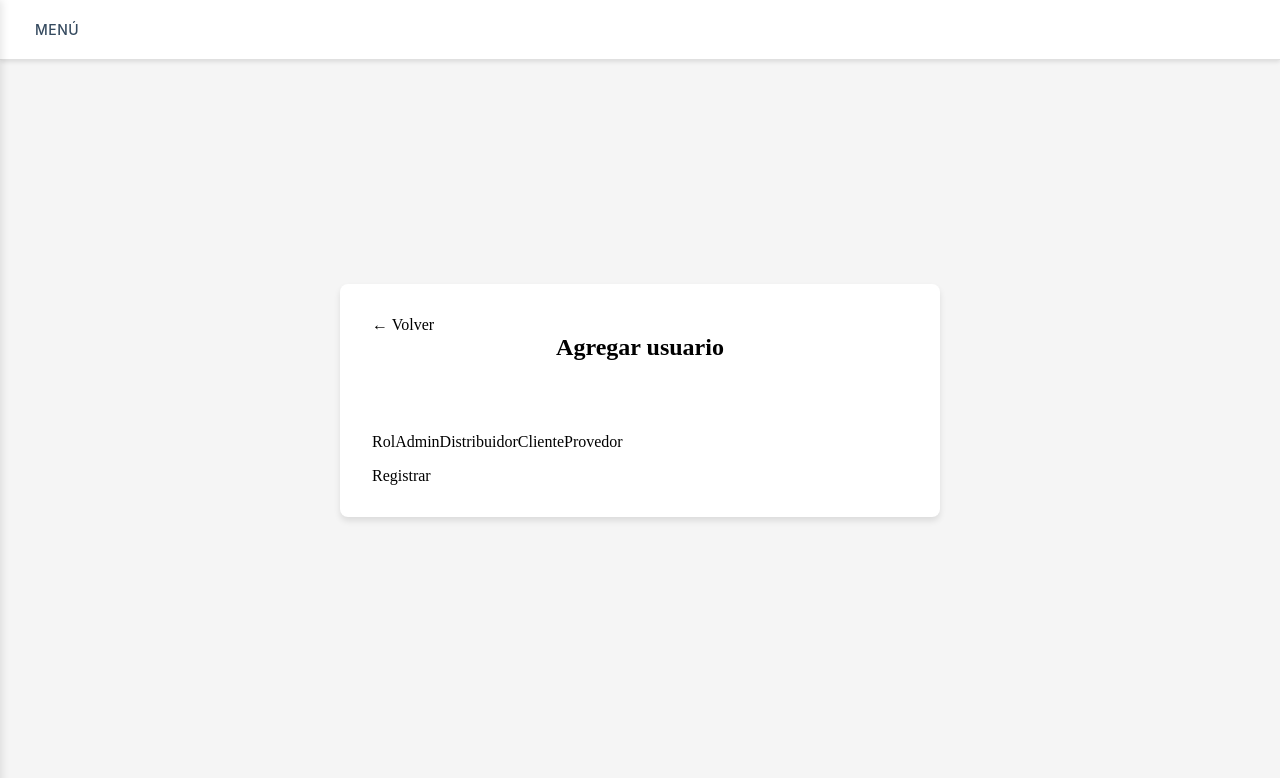
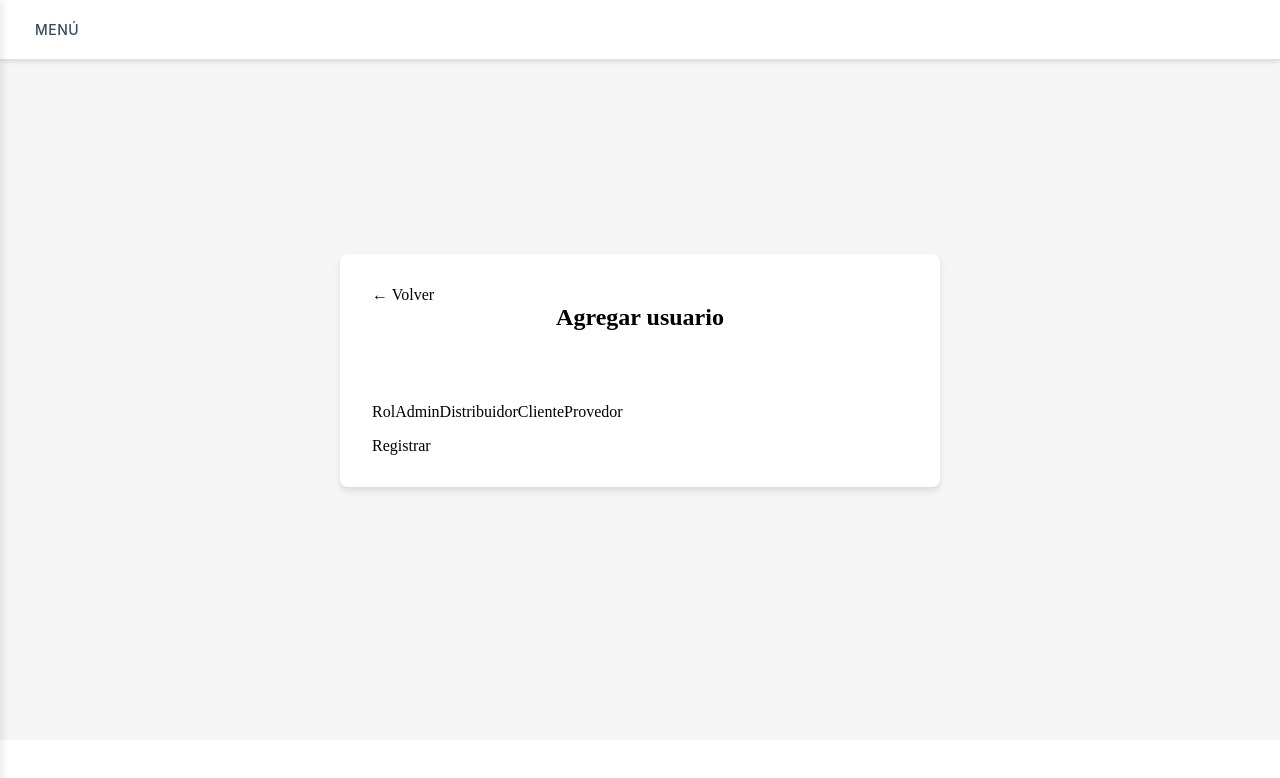
Before and after one commit to gmonmarr/WuSAP, a React (Vite) app in the folder frontend/: page /registrar-usuario in a window 1280 px wide. Shown: the top 778 px of the page. Built offline with nearby package versions, Linux system fonts and the light colour scheme.

Commit message:
Centerd Add User Page Layout

```diff
--- a/frontend/src/pages/admin/AddUser.css
+++ b/frontend/src/pages/admin/AddUser.css
@@ -4,7 +4,7 @@
   align-items: center;
   padding: 2rem;
   background-color: #f5f5f5;
-  min-height: 100vh;
+  min-height: calc(100vh - 60px);
 }
 
 .add-user-card {
```
